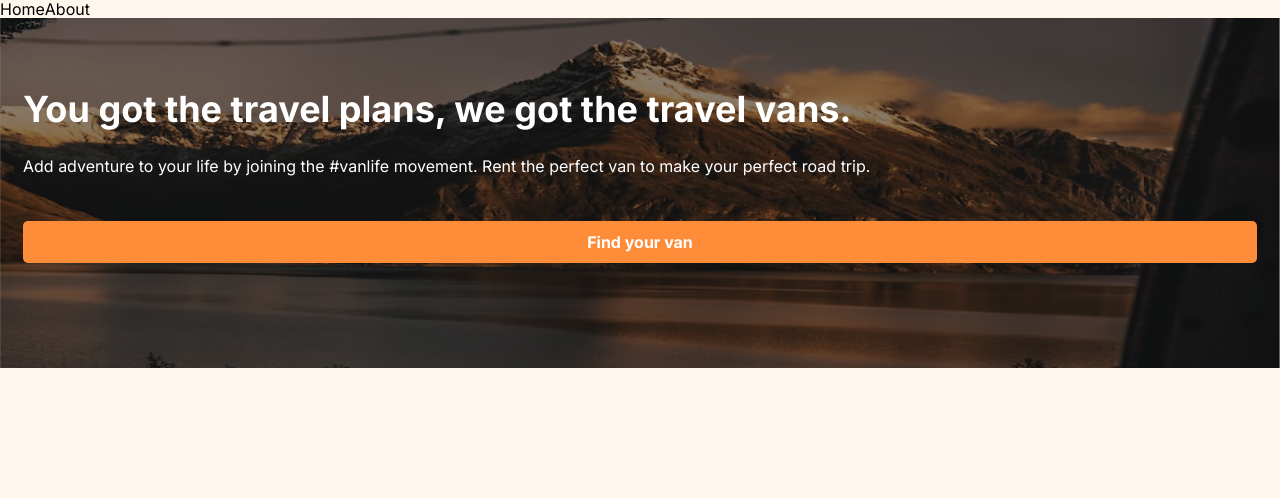
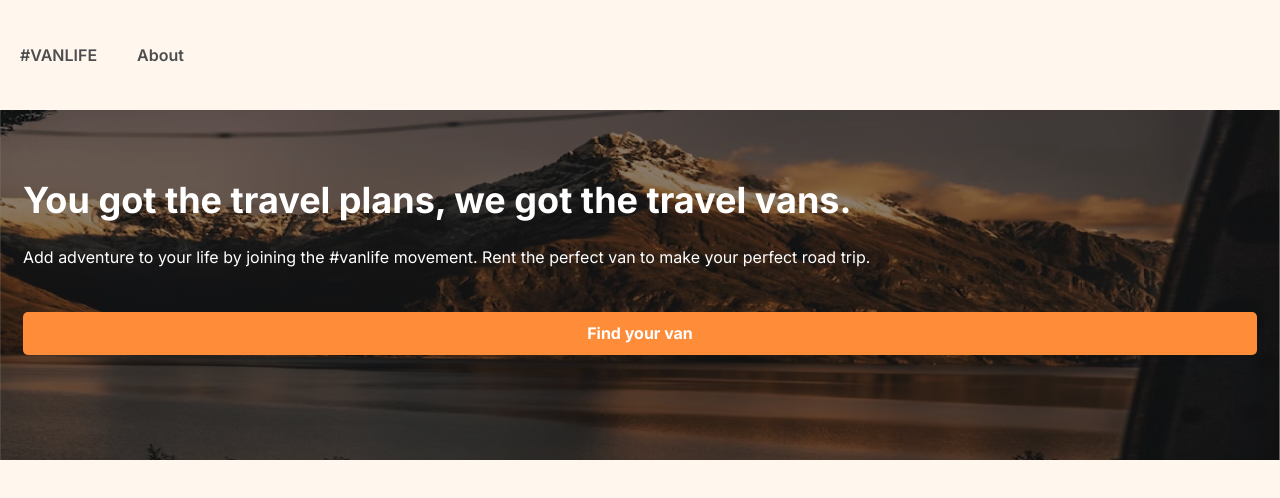
Before and after one commit to lswebdevelops/vanlife2, a React (Vite) app: page / in a window 1280 px wide. Shown: the top 498 px of the page. Built offline with nearby package versions, Linux system fonts and the light colour scheme.

Commit message:
adding new pages

```diff
--- a/src/App.jsx
+++ b/src/App.jsx
@@ -1,15 +1,17 @@
 import { BrowserRouter, Routes, Route, Link } from "react-router-dom";
-import './index.css'
+import "./index.css";
 import Home from "./components/Home";
 import About from "./components/About";
 
 function App() {
   return (
     <BrowserRouter>
-      <nav>
-        <Link to="/">Home</Link>
-        <Link to="/about">About</Link>
-      </nav>
+      <header>
+          <Link to="/">#VANLIFE</Link>
+        <nav>
+          <Link to="/about">About</Link>
+        </nav>
+      </header>
       <Routes>
         <Route path="/" element={<Home />} />
         <Route path="/about" element={<About />} />
@@ -17,4 +19,4 @@
     </BrowserRouter>
   );
 }
- export default App;
+export default App;
--- a/src/index.css
+++ b/src/index.css
@@ -69,6 +69,7 @@
 
 nav {
     display: flex;
+
 }
 
 main {
--- a/src/main.jsx
+++ b/src/main.jsx
@@ -1,4 +1,5 @@
 import ReactDOM from "react-dom/client";
 import App from "./App"; // Import the App component
 
+
 ReactDOM.createRoot(document.getElementById("root")).render(<App />);
```
Also changed, not shown: 1 other file (tests, documents, lock files or other folders).
